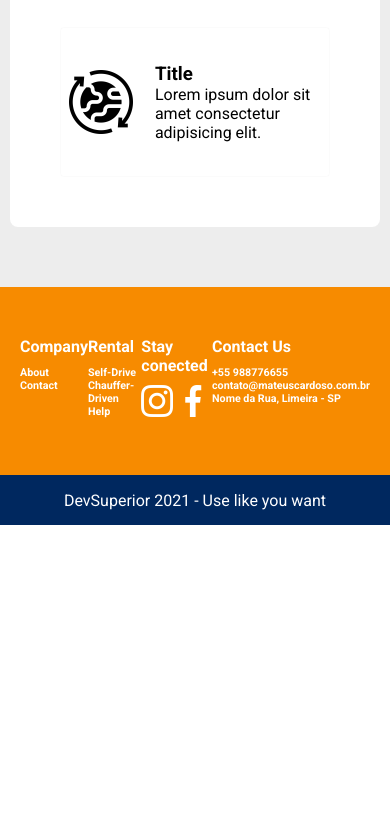
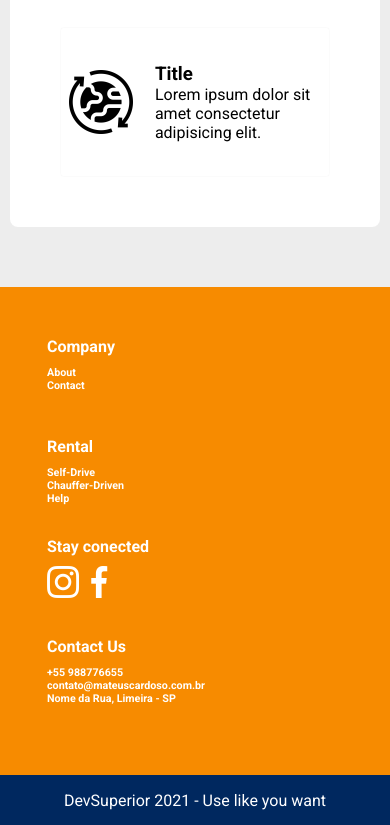
Before and after one commit to mateusCoder/dev-car, a plain HTML site: page index.html in a window 390 px wide. Shown: the part 6714-7539 px from the top of the page. Before the commit the page ends 7239 px from the top, so only its background shows below. Drawn offline with Linux system fonts and the light colour scheme.

Commit message:
Fix Footer

```diff
--- a/CSS/styles.css
+++ b/CSS/styles.css
@@ -405,6 +405,7 @@ footer .last{
 }
 
 /*Responsive adjustments */
+
 @media (max-width: 576px){
     nav ul li{
         display: none;
@@ -435,7 +436,7 @@ footer .last{
 
     .search-button{
         max-width: 150px;
-        min-width: 80px
+        min-width: 80px;
     }
 
     .about{
@@ -483,8 +484,8 @@ footer .last{
         height: 100%;
     }
 
-    footer-links{
+    .footer-links{
         flex-direction: column;
-        padding-left: 100%;
+        padding-left: 10%;
     }
 }
```
